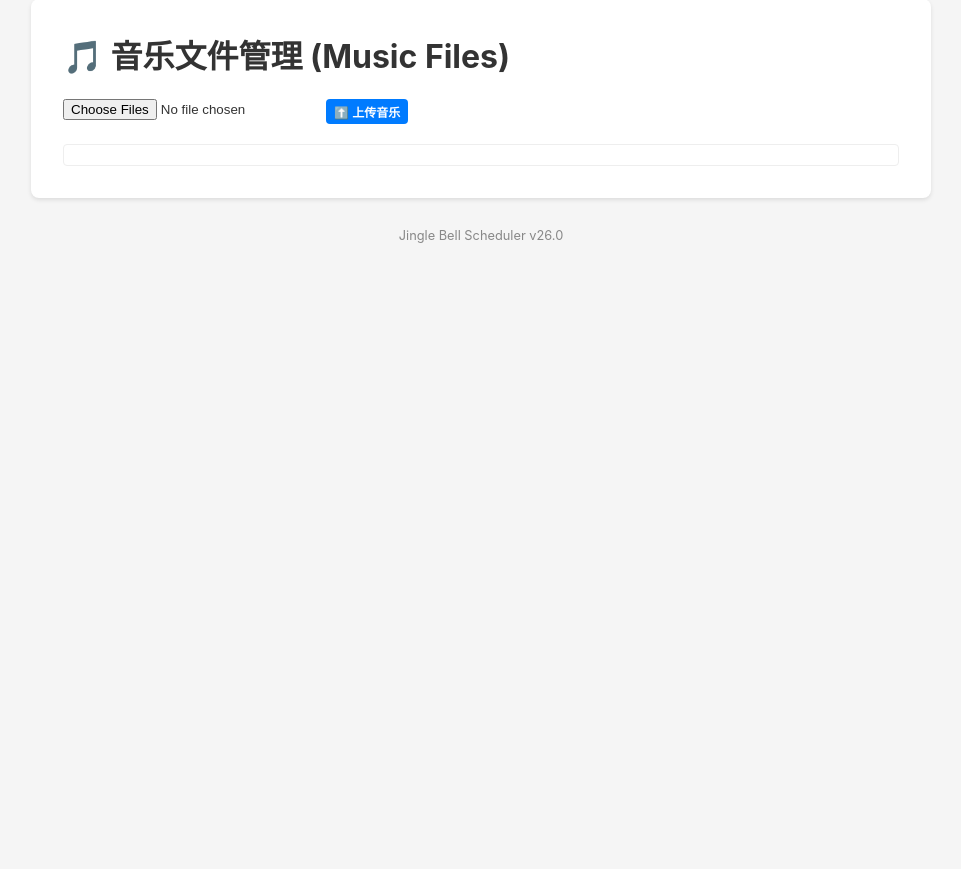
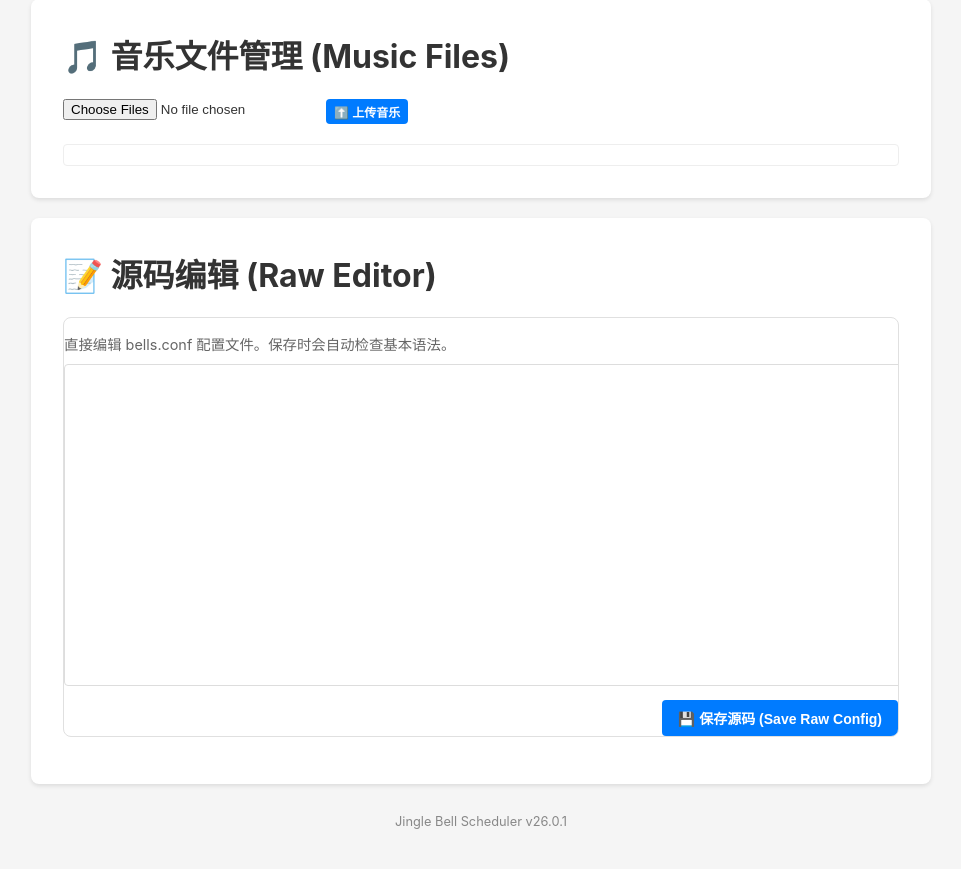
Before and after one commit to colinwang1703/jingle, a Flask app: page / in a window 1280 px wide. Shown: the part 352-1221 px from the top of the page, without its empty margins (159-1120 px from the left). Before the commit the page ends 595 px from the top, so only its background shows below. Run offline with Flask 3, Linux system fonts and the light colour scheme.

Commit message:
26.0.1: Added raw conf editor.

```diff
--- a/app/templates/index.html
+++ b/app/templates/index.html
@@ -338,6 +338,24 @@
             </div>
         </div>
 
+        <!-- Raw Editor Section -->
+        <div class="container">
+            <div class="section-header">
+                <h1>📝 源码编辑 (Raw Editor)</h1>
+            </div>
+            <div class="card">
+                <p style="color: #666; font-size: 0.9em; margin-bottom: 10px;">
+                    直接编辑 bells.conf 配置文件。保存时会自动检查基本语法。
+                </p>
+                <textarea v-model="rawConfig" style="width: 100%; height: 300px; font-family: monospace; padding: 10px; border: 1px solid #ddd; border-radius: 4px; resize: vertical;" spellcheck="false"></textarea>
+                <div style="margin-top: 10px; text-align: right;">
+                    <button @click="saveRawConfig" class="btn btn-primary" :disabled="saving">
+                        💾 保存源码 (Save Raw Config)
+                    </button>
+                </div>
+            </div>
+        </div>
+
         <!-- Toast Notification -->
         <div v-if="toast.show" class="toast" :class="toast.type === 'success' ? 'toast-success' : 'toast-error'">
             [[ toast.message ]]
@@ -356,6 +374,7 @@
                 // Initialize data from server template
                 const entries = ref({{ entries | tojson }});
                 const musicFiles = ref({{ music_files | tojson }});
+                const rawConfig = ref({{ raw_content | tojson }});
                 const saving = ref(false);
                 const toast = reactive({ show: false, message: '', type: 'success' });
 
@@ -470,6 +489,33 @@
                         const result = await response.json();
                         if (result.success) {
                             showToast('配置保存成功！');
+                            // Refresh page to sync raw config
+                            setTimeout(() => location.reload(), 1000);
+                        } else {
+                            showToast('保存失败: ' + result.message, 'error');
+                        }
+                    } catch (e) {
+                        showToast('网络错误: ' + e, 'error');
+                    } finally {
+                        saving.value = false;
+                    }
+                };
+
+                const saveRawConfig = async () => {
+                    saving.value = true;
+                    try {
+                        const response = await fetch('/save_raw', {
+                            method: 'POST',
+                            headers: {
+                                'Content-Type': 'application/json'
+                            },
+                            body: JSON.stringify({ content: rawConfig.value })
+                        });
+                        const result = await response.json();
+                        if (result.success) {
+                            showToast('源码保存成功！');
+                            // Refresh page to sync visual editor
+                            setTimeout(() => location.reload(), 1000);
                         } else {
                             showToast('保存失败: ' + result.message, 'error');
                         }
@@ -483,6 +529,7 @@
                 return {
                     entries,
                     musicFiles,
+                    rawConfig,
                     saving,
                     toast,
                     getDayName,
@@ -496,7 +543,8 @@
                     addEntry,
                     deleteEntry,
                     copyEntry,
-                    saveConfig
+                    saveConfig,
+                    saveRawConfig
                 };
             }
         });
--- a/app/version.py
+++ b/app/version.py
@@ -1 +1 @@
-VERSION = "26.0"
+VERSION = "26.0.1"
--- a/app/web.py
+++ b/app/web.py
@@ -72,6 +72,8 @@
             else:
                 # Single file, split by first comma
                 parts = rest.split(',', 1)
+                if not parts[0].strip():
+                     raise ValueError(f"第 {line_num+1} 行格式错误：缺少文件名")
                 entry['filenames'] = [parts[0].strip()]
                 if len(parts) > 1:
                     rest = parts[1]
@@ -81,27 +83,15 @@
             # 3. Parse Duration (optional MM:SS) and Times
             time_parts = [t.strip() for t in rest.split(',') if t.strip()]
 
+            if not time_parts:
+                 raise ValueError(f"第 {line_num+1} 行格式错误：缺少时间点")
+
             for part in time_parts:
-                # Check if it looks like duration (MM:SS) vs time (HH:MM)
-                # Actually in main.py, it distinguishes based on position or format?
-                # main.py logic: if first part matches MM:SS AND there are more parts, it's duration.
-                # Here we simplify: if we haven't found duration and it looks like MM:SS, treat as duration?
-                # But time is also HH:MM.
-                # Let's strictly follow main.py logic:
-                # If we encounter a part, if it's the first one and followed by others, check if it's duration.
-                # However, users might mix.
-                # Let's assume HH:MM is time. If user sets duration, it's rare.
-                # For this UI, let's treat all HH:MM as time points for now to simplify.
-                # If there's a need for duration control, we can add it later.
-                # Wait, main.py logic:
-                # duration = 0
-                # if idx < len(parts) and re.match(r'^\d{1,2}:\d{2}$', parts[idx]) and (idx + 1) < len(parts):
-                #    duration = parse...
-                # So if there are at least 2 items left, check the first one.
-                # Since we don't have easy way to distinguish 05:00 (duration) vs 05:00 (5am),
-                # We will just treat everything as times in this UI version for simplicity,
-                # unless we see a clear pattern.
-                # To be safe, let's just parse all as times.
+                # Check format HH:MM or MM:SS or -HH:MM
+                # Allow disabled times starting with -
+                check_part = part[1:] if part.startswith('-') else part
+                if not re.match(r'^\d{1,2}:\d{2}$', check_part):
+                     raise ValueError(f"第 {line_num+1} 行时间格式错误：{part}")
 
                 entry['times'].append(part)
 
@@ -203,7 +193,35 @@
     # Pass data as JSON string for Vue to pick up
     return render_template('index.html',
                          entries=entries,
-                         music_files=music_files)
+                         music_files=music_files,
+                         raw_content=content)
+
+@app.route('/save_raw', methods=['POST'])
+def save_raw_config():
+    if not request.is_json:
+        return jsonify({'success': False, 'message': 'Invalid request'}), 400
+
+    try:
+        data = request.get_json()
+        content = data.get('content', '')
+
+        # 简单的语法检查：尝试解析
+        # 如果解析过程中发现严重格式问题，ConfigParser可能会报错
+        # 但目前的ConfigParser比较宽容，主要跳过错误行
+        # 我们可以检查解析后的条目数量是否合理（可选）
+        ConfigParser.parse(content)
+
+        # 原子写入
+        tmp_file = CONFIG_FILE.with_suffix('.tmp')
+        CONFIG_FILE.parent.mkdir(parents=True, exist_ok=True)
+
+        with open(tmp_file, 'w', encoding='utf-8') as f:
+            f.write(content)
+
+        os.replace(tmp_file, CONFIG_FILE)
+        return jsonify({'success': True, 'message': '配置已保存'})
+    except Exception as e:
+        return jsonify({'success': False, 'message': str(e)}), 500
 
 @app.route('/upload', methods=['POST'])
 def upload_file():
```
